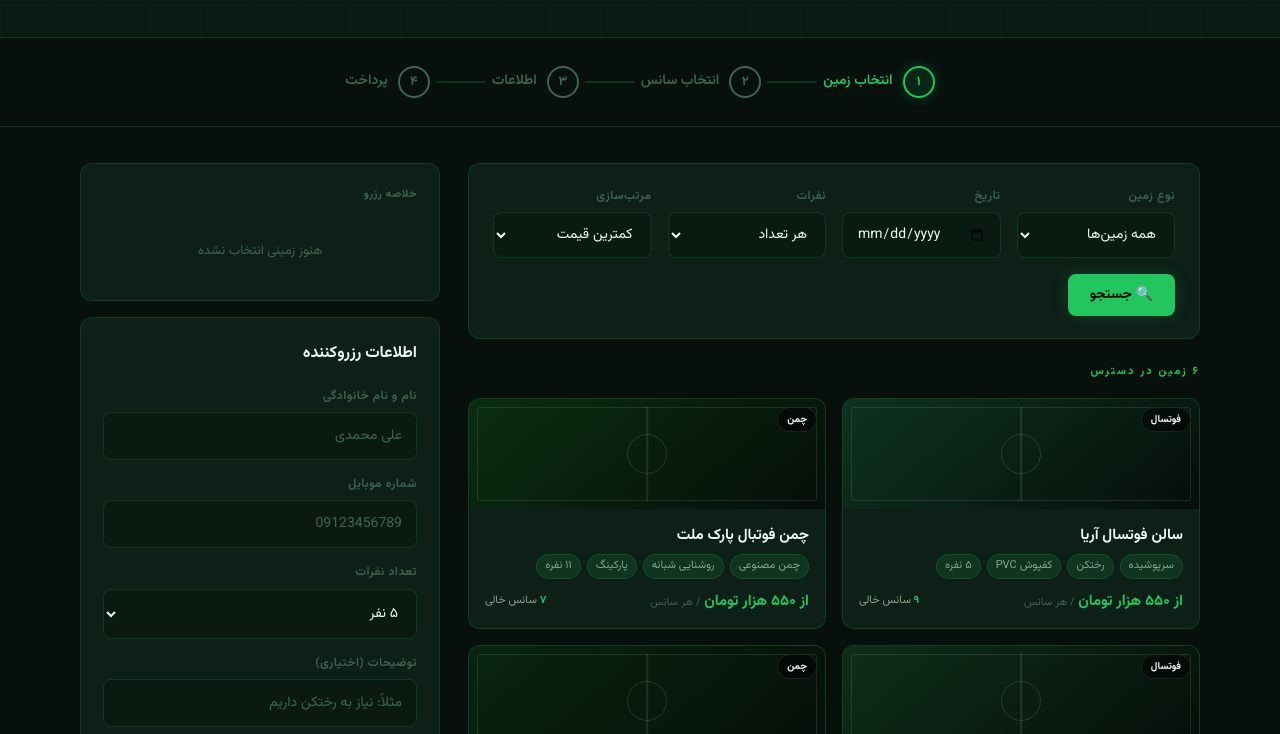
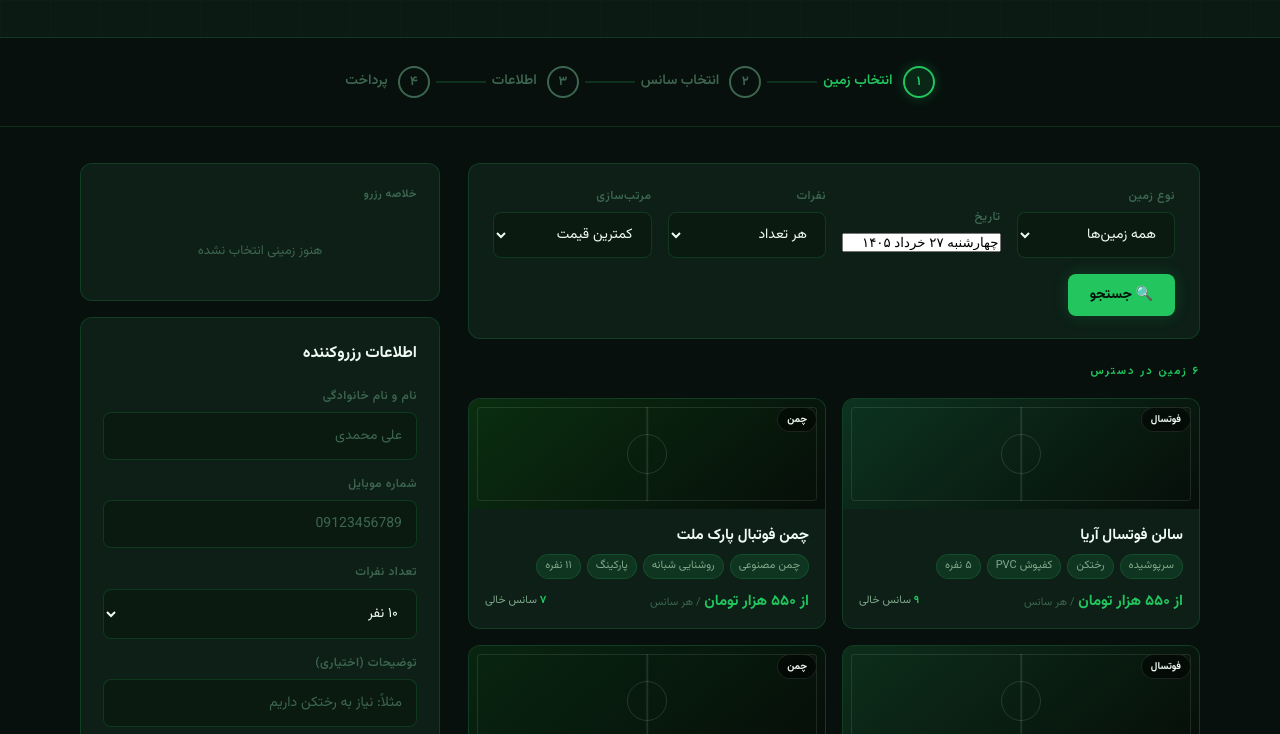
Before and after one commit to mahyar876/Sansyar, a website: page reserve.html in a window 1280 px wide. Shown: the part 218-952 px from the top of the page. Drawn offline with Linux system fonts and the light colour scheme.

Commit message:
Update reserve.html

```diff
--- a/reserve.html
+++ b/reserve.html
@@ -71,9 +71,10 @@
           </select>
         </div>
 
-        <div class="filter-group">
+        <div class="filter-group" style="position:relative">
           <label>تاریخ</label>
-          <input type="date" id="dateFilter">
+          <input type="text" id="dateFilter" readonly placeholder="انتخاب تاریخ" style="cursor:pointer" onclick="toggleJalaliPicker()">
+          <div id="jalaliPicker" class="jalali-picker"></div>
         </div>
 
         <div class="filter-group">
@@ -135,11 +136,11 @@
         <div class="form-group">
           <label>تعداد نفرات</label>
           <select id="userCount">
-            <option value="5">۵ نفر</option>
-            <option value="6">۶ نفر</option>
-            <option value="7">۷ نفر</option>
-            <option value="8">۸ نفر</option>
             <option value="10">۱۰ نفر</option>
+            <option value="12">۱۲ نفر</option>
+            <option value="14">۱۴ نفر</option>
+            <option value="16">۱۶ نفر</option>
+            <option value="22">۲۲ نفر</option>
           </select>
         </div>
 
@@ -211,7 +212,7 @@
 
   <!-- FOOTER -->
   <footer>
-    <p>© ۱۴۰۴ تمامی حقوق متعلق به <span>سانس‌یار</span> است.</p>
+    <p>© ۱۴۰۵ تمامی حقوق متعلق به <span>سانس‌یار</span> است.</p>
   </footer>
 
   <script src="./script.js"></script>
@@ -222,12 +223,11 @@
       const loginBtn = document.querySelector('.header .btn');
       if (user && loginBtn) {
         loginBtn.textContent = 'حساب من';
-        loginBtn.href = '#';
+        loginBtn.href = './profile.html';
         loginBtn.style.background = 'transparent';
         loginBtn.style.color = 'var(--green)';
         loginBtn.style.border = '1.5px solid var(--green)';
         loginBtn.style.boxShadow = 'none';
-        const API = 'http://localhost:5000';
       }
     })();
   </script>
```
